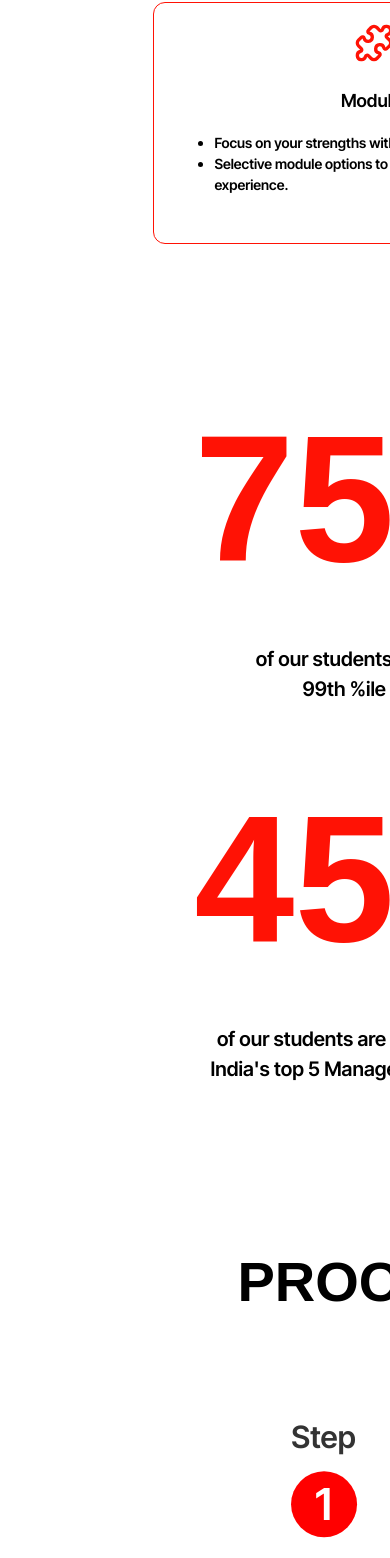
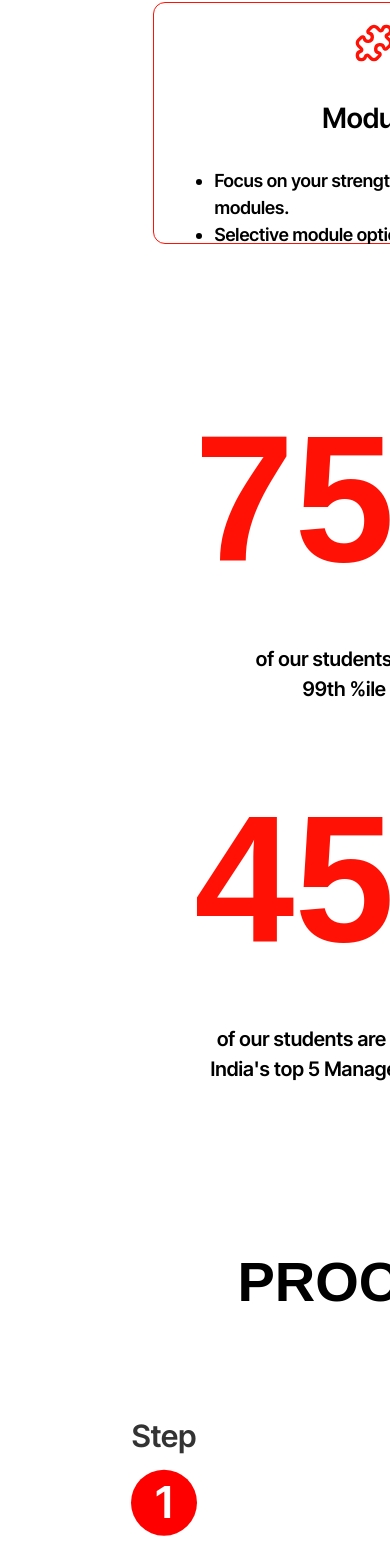
Before and after one commit to SahilKakade/IIM-Landingpage, a React (Vite) app: page / in a window 390 px wide. Shown: the part 1251-2809 px from the top of the page. Built offline with nearby package versions, Linux system fonts and the light colour scheme; a web font is replaced by a local one.

Commit message:
Updated some files

```diff
--- a/src/index.css
+++ b/src/index.css
@@ -227,14 +227,14 @@
 }
 
 .feature-title {
-  font-size: 18px;
+  font-size: 28px;
   font-weight: bold;
   color: #000000;
   font-family: 'Inter Tight', sans-serif;
 }
 
 .feature-description {
-  font-size: 14px;
+  font-size: 18px;
   color: #000000;
   text-align: left;
   font-family: 'Inter Tight', sans-serif;
@@ -441,10 +441,6 @@
   text-align: center;
 }
 
-.form-box h2 {
-  margin-bottom: 15px;
-  font-size: 20px;
-}
 
 .form-box input {
   width: 94.5%;
@@ -589,10 +585,19 @@
     scroll-snap-type: x mandatory;
     -webkit-overflow-scrolling: touch;
     gap: 10px;
+
+    /* Hide scrollbar */
+    scrollbar-width: none; /* Firefox */
+    -ms-overflow-style: none; /* Internet Explorer 11 */
+  }
+
+  /* Hide scrollbar for WebKit browsers (Chrome, Safari) */
+  .process-grid::-webkit-scrollbar {
+    display: none;
   }
 
   .process-block {
-    min-width: 80%;
+    min-width: 35%;
     scroll-snap-align: center;
   }
 }
```
